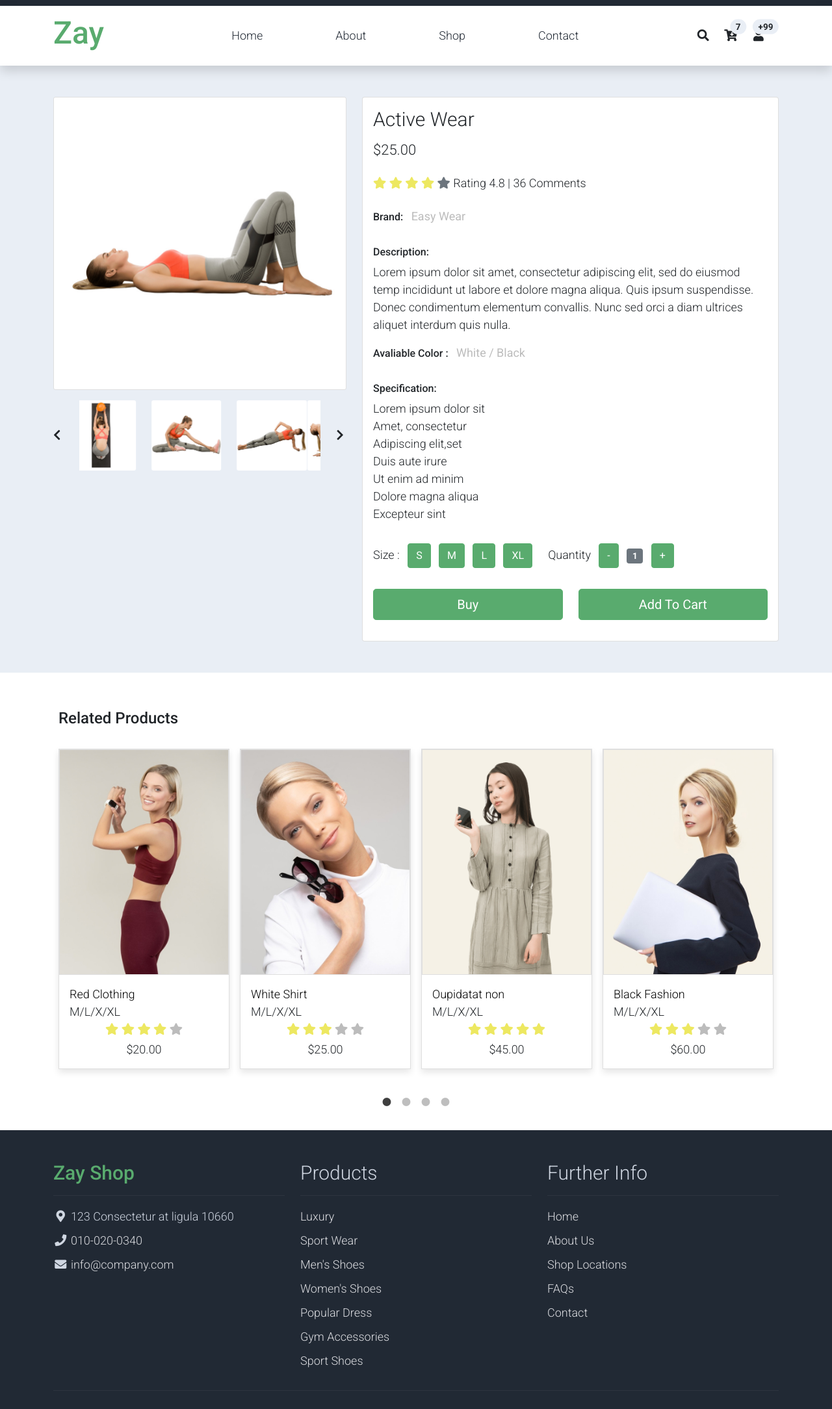
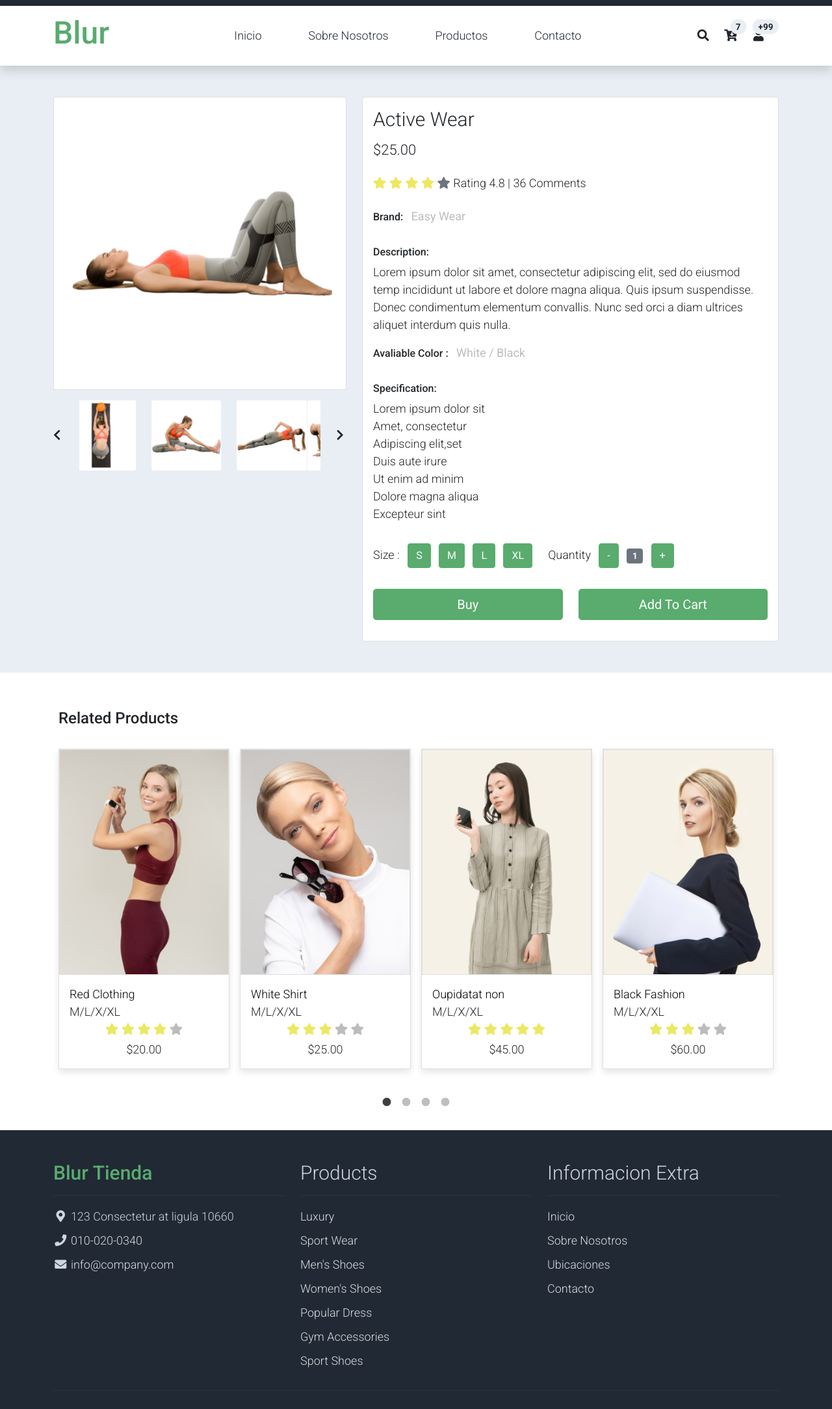
Before and after one commit to osinagalj/BluerTandil, a plain HTML site: page shop-single.html in a window 1280 px wide. Shown: the part 31-2199 px from the top of the page at 65% size. Drawn offline with Linux system fonts and the light colour scheme.

Commit message:
name change

```diff
--- a/shop-single.html
+++ b/shop-single.html
@@ -2,7 +2,7 @@
 <html lang="en">
 
 <head>
-    <title>Zay Shop - Product Detail Page</title>
+    <title>Blur Tandil</title>
     <meta charset="utf-8">
     <meta name="viewport" content="width=device-width, initial-scale=1">
 
@@ -57,7 +57,7 @@ https://templatemo.com/tm-559-zay-shop
         <div class="container d-flex justify-content-between align-items-center">
 
             <a class="navbar-brand text-success logo h1 align-self-center" href="index.html">
-                Zay
+                Blur
             </a>
 
             <button class="navbar-toggler border-0" type="button" data-bs-toggle="collapse" data-bs-target="#templatemo_main_nav" aria-controls="navbarSupportedContent" aria-expanded="false" aria-label="Toggle navigation">
@@ -68,16 +68,16 @@ https://templatemo.com/tm-559-zay-shop
                 <div class="flex-fill">
                     <ul class="nav navbar-nav d-flex justify-content-between mx-lg-auto">
                         <li class="nav-item">
-                            <a class="nav-link" href="index.html">Home</a>
+                            <a class="nav-link" href="index.html">Inicio</a>
                         </li>
                         <li class="nav-item">
-                            <a class="nav-link" href="about.html">About</a>
+                            <a class="nav-link" href="about.html">Sobre Nosotros</a>
                         </li>
                         <li class="nav-item">
-                            <a class="nav-link" href="shop.html">Shop</a>
+                            <a class="nav-link" href="shop.html">Productos</a>
                         </li>
                         <li class="nav-item">
-                            <a class="nav-link" href="contact.html">Contact</a>
+                            <a class="nav-link" href="contact.html">Contacto</a>
                         </li>
                     </ul>
                 </div>
@@ -797,7 +797,7 @@ https://templatemo.com/tm-559-zay-shop
             <div class="row">
 
                 <div class="col-md-4 pt-5">
-                    <h2 class="h2 text-success border-bottom pb-3 border-light logo">Zay Shop</h2>
+                    <h2 class="h2 text-success border-bottom pb-3 border-light logo">Blur Tienda</h2>
                     <ul class="list-unstyled text-light footer-link-list">
                         <li>
                             <i class="fas fa-map-marker-alt fa-fw"></i>
@@ -828,13 +828,12 @@ https://templatemo.com/tm-559-zay-shop
                 </div>
 
                 <div class="col-md-4 pt-5">
-                    <h2 class="h2 text-light border-bottom pb-3 border-light">Further Info</h2>
+                    <h2 class="h2 text-light border-bottom pb-3 border-light">Informacion Extra</h2>
                     <ul class="list-unstyled text-light footer-link-list">
-                        <li><a class="text-decoration-none" href="#">Home</a></li>
-                        <li><a class="text-decoration-none" href="#">About Us</a></li>
-                        <li><a class="text-decoration-none" href="#">Shop Locations</a></li>
-                        <li><a class="text-decoration-none" href="#">FAQs</a></li>
-                        <li><a class="text-decoration-none" href="#">Contact</a></li>
+                        <li><a class="text-decoration-none" href="#">Inicio</a></li>
+                        <li><a class="text-decoration-none" href="#">Sobre Nosotros</a></li>
+                        <li><a class="text-decoration-none" href="#">Ubicaciones</a></li>
+                        <li><a class="text-decoration-none" href="#">Contacto</a></li>
                     </ul>
                 </div>
 
```
Also changed, not shown: about.html (+6 -6 lines), contact.html (+5 -5 lines), index.html (+17 -19 lines).
